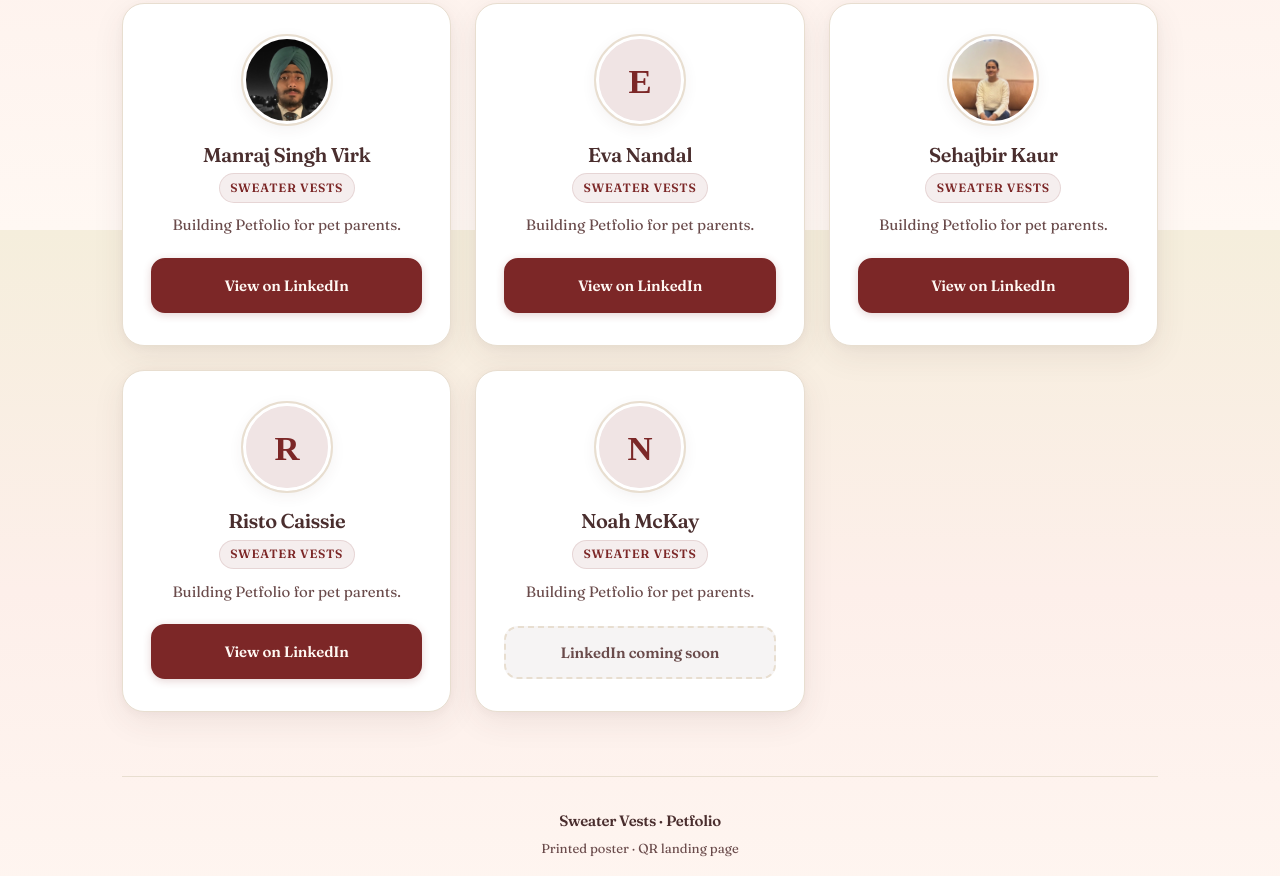
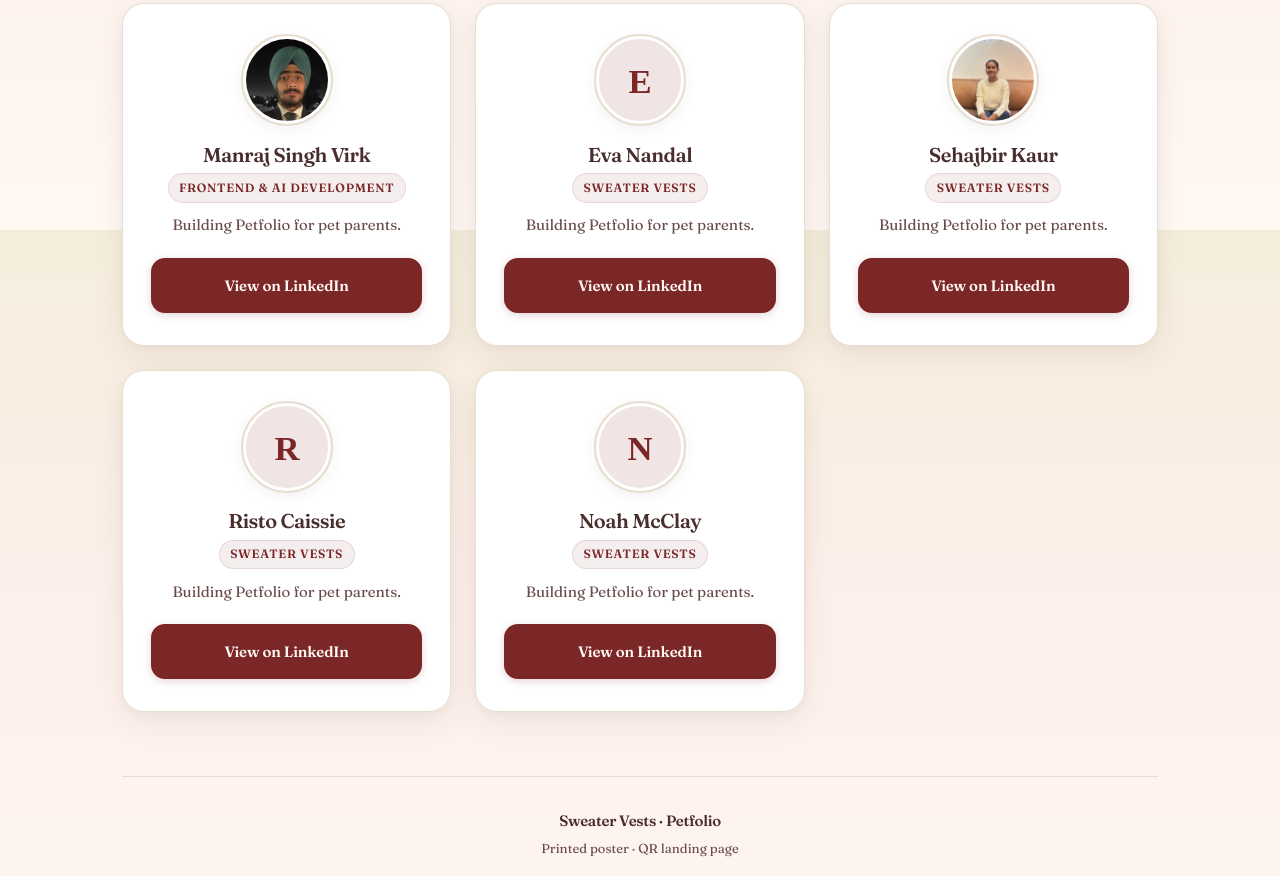
Before and after one commit to manrajsinghvirk5/sweater-vests-poster, a website: page index.html in a window 1280 px wide. Shown: the part 570-1446 px from the top of the page. Drawn offline with Linux system fonts and the light colour scheme.

Commit message:
fix: Noah McClay name and LinkedIn
Made-with: Cursor

```diff
--- a/index.html
+++ b/index.html
@@ -82,7 +82,7 @@
             loading="lazy"
           />
           <h3 class="name">Manraj Singh Virk</h3>
-          <p class="role">Sweater Vests</p>
+          <p class="role">Frontend & AI Development</p>
           <p class="blurb">Building Petfolio for pet parents.</p>
           <a
             class="cta"
@@ -162,17 +162,23 @@
         <article class="card">
           <img
             class="avatar"
-            src="images/noah-mckay.svg"
+            src="images/noah-mcclay.svg"
             alt=""
             width="96"
             height="96"
             decoding="async"
             loading="lazy"
           />
-          <h3 class="name">Noah McKay</h3>
+          <h3 class="name">Noah McClay</h3>
           <p class="role">Sweater Vests</p>
           <p class="blurb">Building Petfolio for pet parents.</p>
-          <p class="cta-pending" role="status">LinkedIn coming soon</p>
+          <a
+            class="cta"
+            href="https://www.linkedin.com/in/noah-mcclay-090558222/"
+            target="_blank"
+            rel="noopener noreferrer"
+            >View on LinkedIn</a
+          >
         </article>
       </main>
 
```
Also changed, not shown: images/noah-mcclay.svg (renamed from images/noah-mckay.svg).
